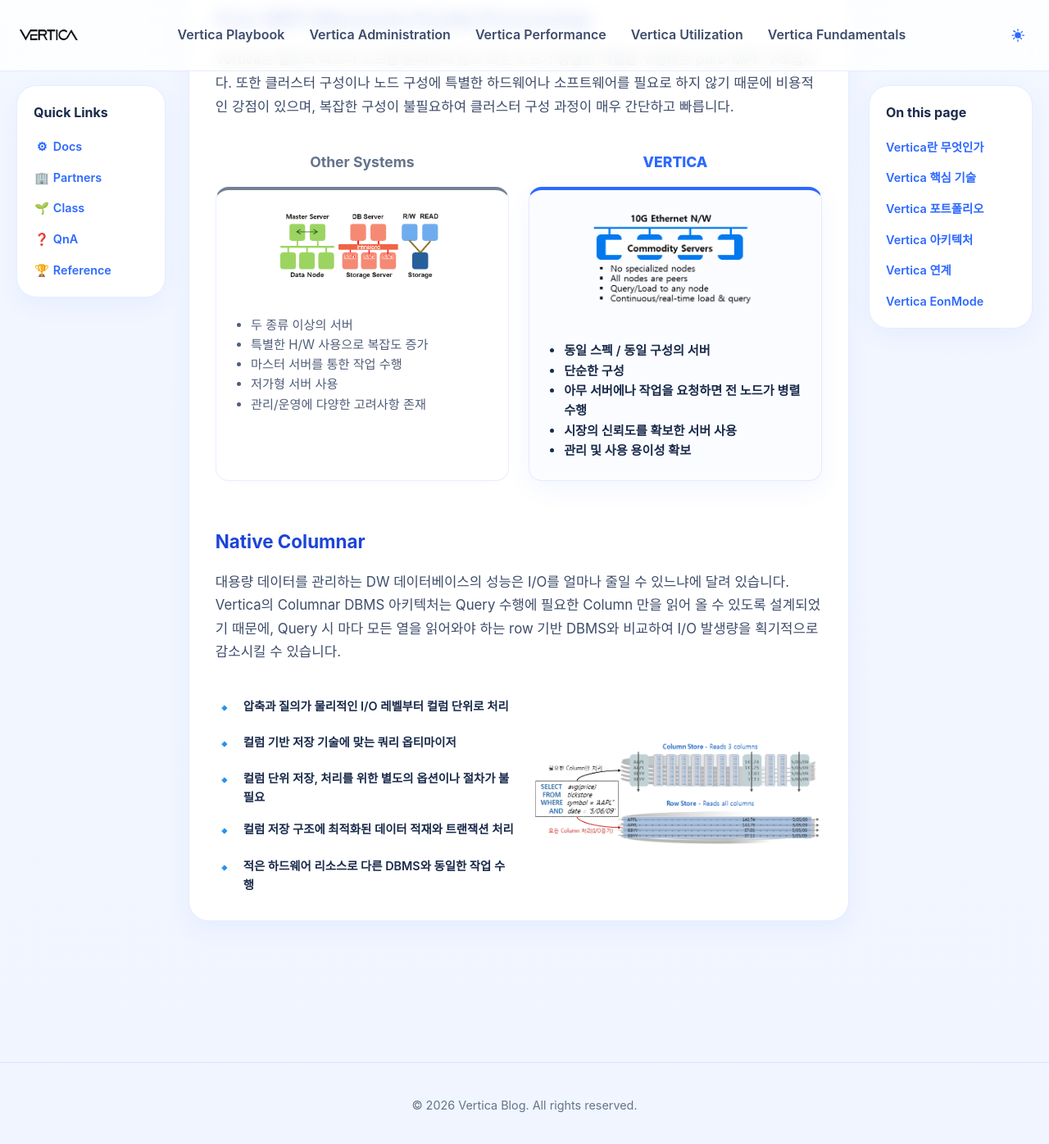
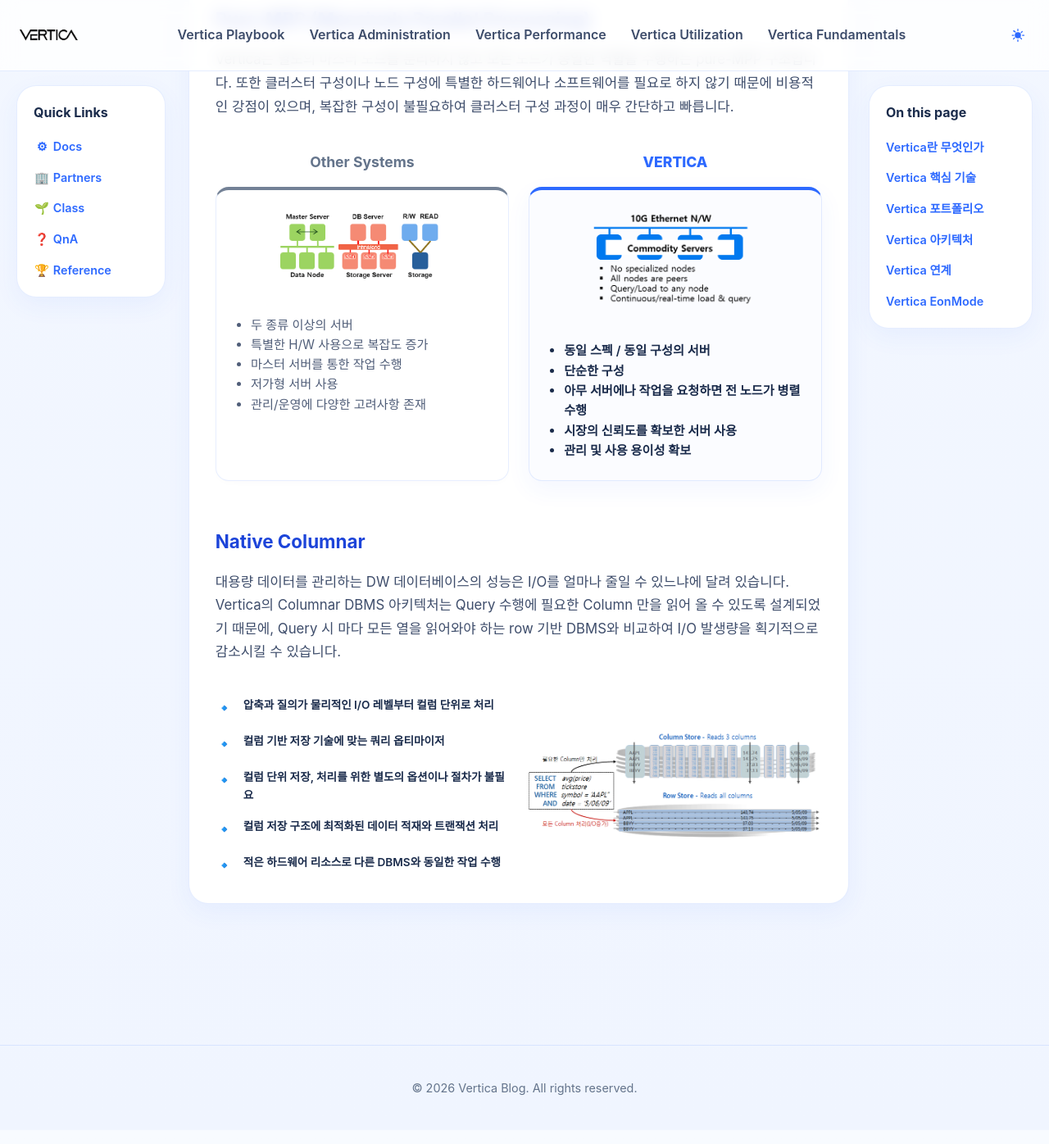
Before and after one commit to JIN0326/vertica_blog, a Jekyll site: the page built from 01playbook.md, in a window 1280 px wide and 1400 px high, scrolled down 3364 px. Shown: the top 1396 px of the window at 82% size. Built offline with Jekyll 4.4.1, drawn with Linux system fonts in a browser that asks for light colours.

Commit message:
Update blog content and styling

```diff
--- a/assets/css/style.css
+++ b/assets/css/style.css
@@ -857,7 +857,7 @@
   align-items: flex-start;
   gap: 12px;
   font-weight: 600;
-  font-size: 0.9rem; /* Native Columnar 설명 폰트 크기 축소 */
+  font-size: 0.85rem; /* Native Columnar 설명 폰트 크기 축소 */
   margin-bottom: 1rem;
 }
 .feature-list li:last-child {
@@ -872,13 +872,13 @@
 /* For Native Columnar section */
 .columnar-layout {
   display: grid;
-  grid-template-columns: auto 1fr;
+  grid-template-columns: 1fr 1fr; /* 텍스트와 이미지가 50%씩 차지하도록 변경 */
   gap: 24px;
   align-items: center;
 }
 
 .columnar-image img {
-  max-width: 350px; /* Native Columnar 이미지 크기 키움 */
+  width: 100%; /* 이미지가 컨테이너를 꽉 채우도록 변경 */
   height: auto;
   border-radius: 8px;
 }
```
